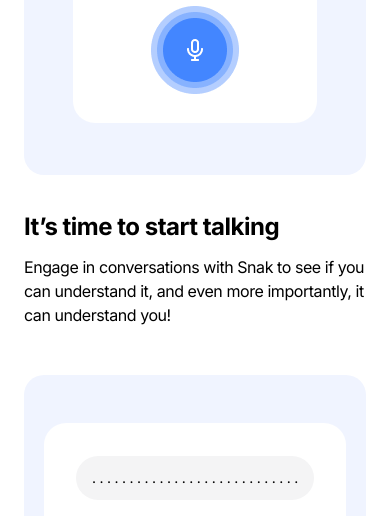
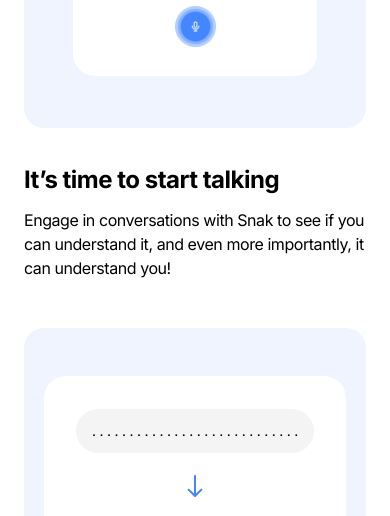
Before and after one commit to Sidejar/snak-marketing, a Gatsby site: page / in a window 390 px wide. Shown: the part 1111-1627 px from the top of the page. Built offline with nearby package versions, Linux system fonts and the light colour scheme; Gatsby itself is replaced by a stand-in of ours.

Commit message:
update audio button design

```diff
--- a/src/components/SnackVoice/index.js
+++ b/src/components/SnackVoice/index.js
@@ -62,6 +62,7 @@
           {icon2 && <span>{icon2}</span>}
           {recordButton ? (
             <Button
+              recordButton={recordButton}
               noPadding
               bg={bg}
               className={buttonStyling}
--- a/src/utils/Button/index.js
+++ b/src/utils/Button/index.js
@@ -1,7 +1,17 @@
 import React from "react"
 
 const Button = props => {
-  const { className, cta, type, disabled, icon, text, bg, noPadding } = props
+  const {
+    className,
+    cta,
+    type,
+    disabled,
+    icon,
+    text,
+    bg,
+    noPadding,
+    recordButton,
+  } = props
   return (
     <button
       {...props}
@@ -18,7 +28,15 @@
       type={type}
       disabled={disabled}
     >
-      {icon && <img src={icon} alt="btn_icon" />}
+      {icon && (
+        <img
+          className={`${
+            recordButton ? "max-w-[41px] w-full sm:max-w-[fit-content]" : ""
+          }`}
+          src={icon}
+          alt="btn_icon"
+        />
+      )}
       <p className={`p-small !font-semibold text-white`}>{text}</p>
     </button>
   )
```
